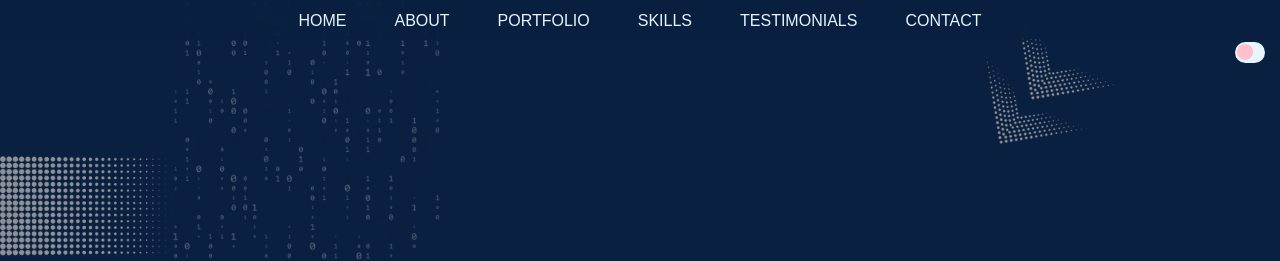
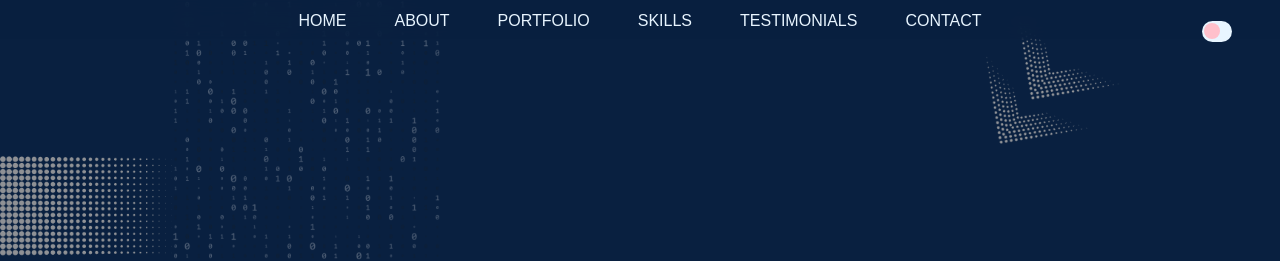
Before and after one commit to 4RomanR/cv-roman, a plain HTML site: page index.html in a window 1280 px wide. Shown: the top 261 px of the page. Drawn offline with nearby package versions, Linux system fonts and the light colour scheme.

Commit message:
dark correction

```diff
--- a/assets/css/style.css
+++ b/assets/css/style.css
@@ -77,8 +77,8 @@ button{
 .checkbox[type='checkbox']{
     z-index: 14;
     position: fixed;
-    top: 39px;
-    right: 15px;
+    top: 18px;
+    right: 48px;
     width: 30px;
     height: 21px;
     background-color: var(--bg-5);
```
